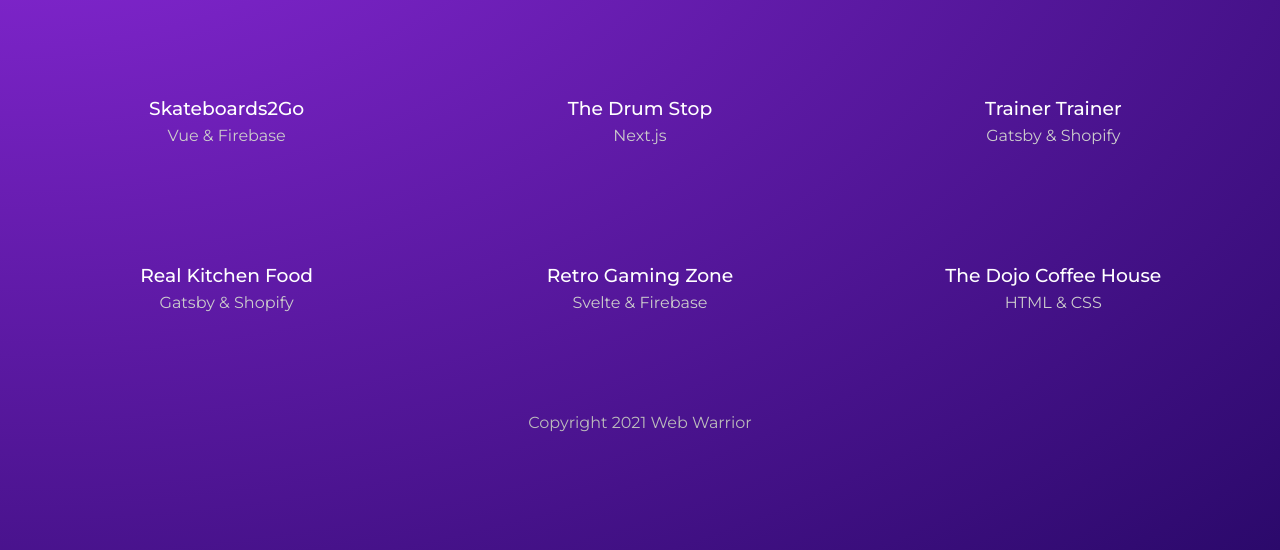
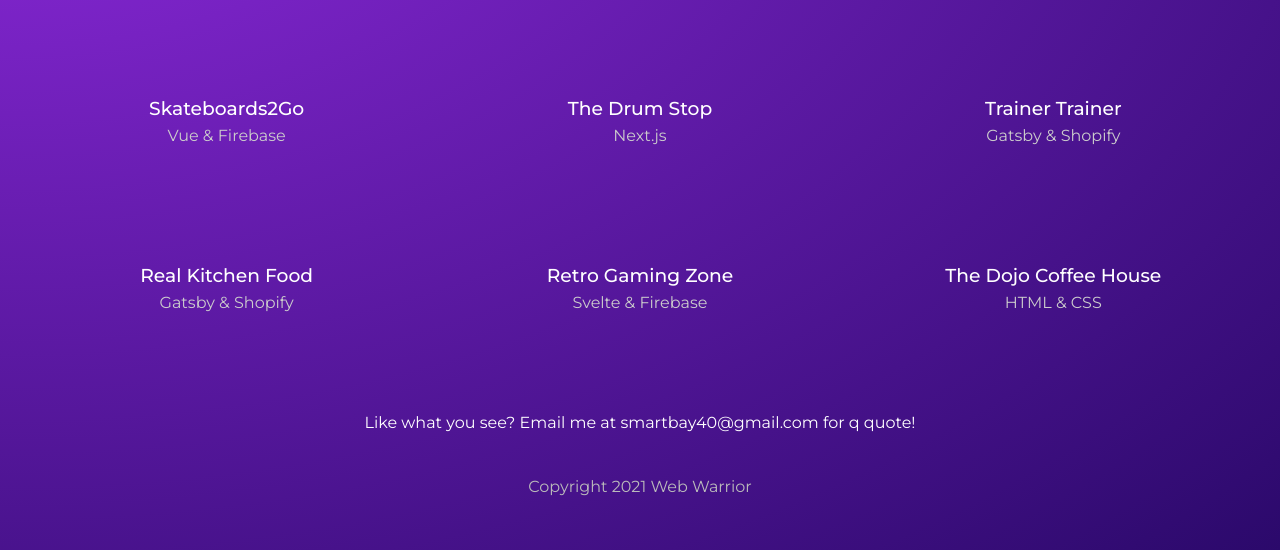
Before and after one commit to baymax44/gatsby-practice, a Gatsby site: page /projects in a window 1280 px wide. Shown: the part 250-800 px from the top of the page. Built offline with nearby package versions, Linux system fonts and the light colour scheme; Gatsby itself is replaced by a stand-in of ours.

Commit message:
multiple queries

```diff
--- a/gatsby-config.js
+++ b/gatsby-config.js
@@ -19,6 +19,7 @@
   siteMetadata: {
     title: "Web Warrior",
     description: "web dev portfolio",
-    copyright: "This website is copyright 2021 Web Warrior"
+    copyright: "This website is copyright 2021 Web Warrior",
+    contact: "smartbay40@gmail.com"
   }
 }
--- a/src/pages/projects/index.js
+++ b/src/pages/projects/index.js
@@ -4,7 +4,8 @@
 import * as styles from '../../styles/projects.module.css'
 
 export default function Projects({ data }) {
-  const projects = data.allMarkdownRemark.nodes;
+  const projects = data.projects.nodes;
+  const contact = data.contact.siteMetadata.contact;
 
   return (
     <Layout>
@@ -21,6 +22,7 @@
             </Link>
           ))}
         </div>
+        <p>Like what you see? Email me at { contact } for q quote!</p>
       </div>
     </Layout>
   )
@@ -29,7 +31,7 @@
 // export page query
 export const query = graphql`
   query ProjectsPage {
-    allMarkdownRemark(sort: {fields: frontmatter___date, order: DESC}) {
+    projects: allMarkdownRemark(sort: {fields: frontmatter___date, order: DESC}) {
       nodes {
         frontmatter {
           slug
@@ -39,5 +41,10 @@
         id
       }
     }
+    contact: site {
+      siteMetadata {
+        contact
+      }
+    }
   }
 `
```
